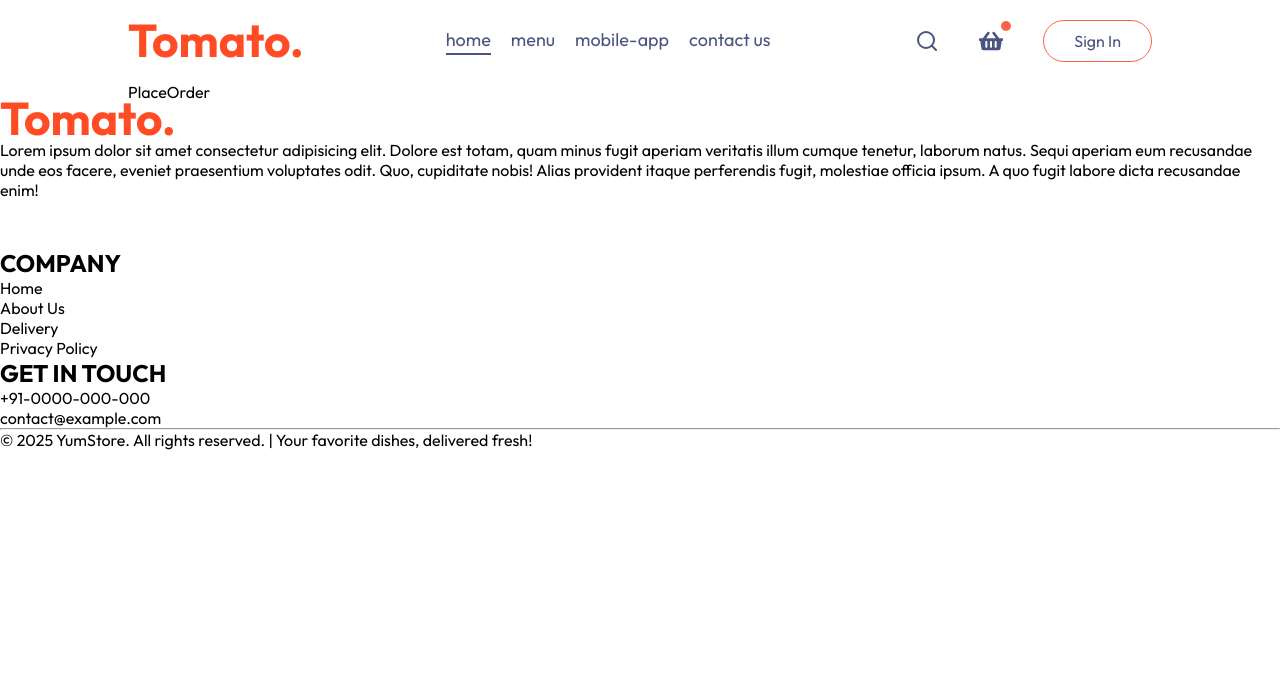
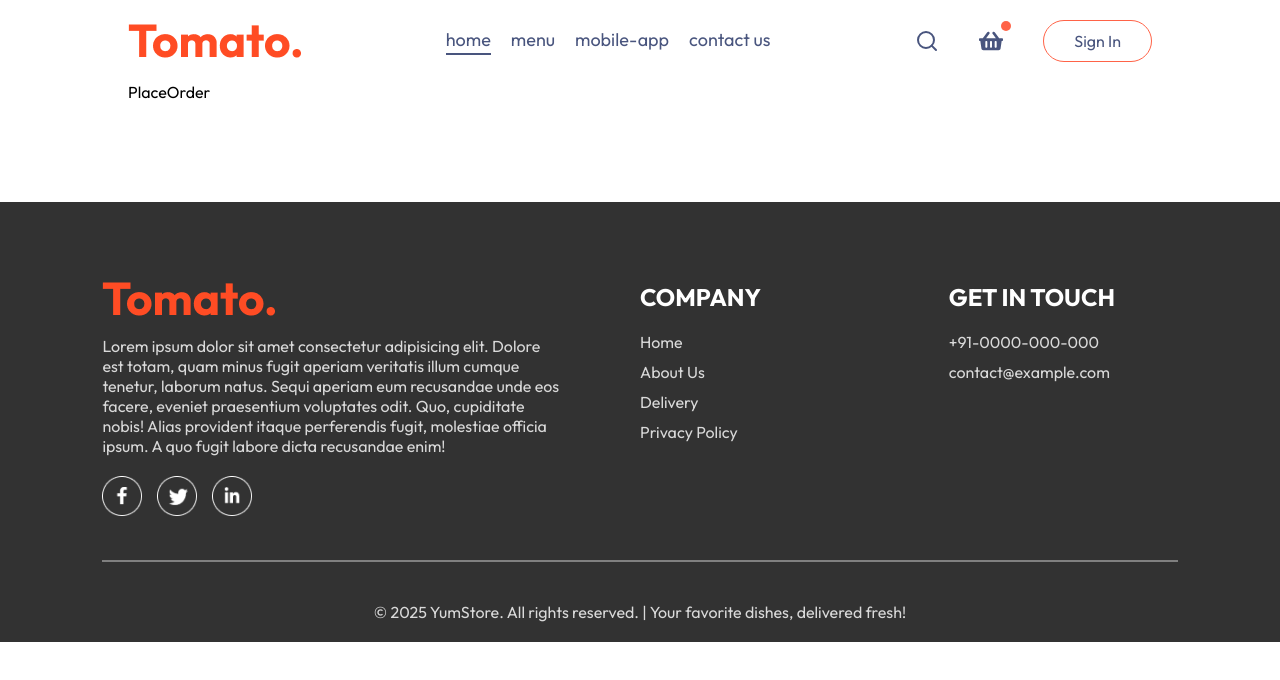
Before and after one commit to mahesh-pagrut/food-villa, a React (Vite) app in the folder frontend/: page /order in a window 1280 px wide. Shown: the top 680 px of the page. Built offline with nearby package versions, Linux system fonts and the light colour scheme.

Commit message:
footer ui done

```diff
--- a/frontend/src/components/Footer/Footer.css
+++ b/frontend/src/components/Footer/Footer.css
@@ -0,0 +1,50 @@
+.footer{
+    color:#d9d9d9;
+    background-color: #323232;
+    display: flex;
+    flex-direction: column;
+    align-items: center;
+    gap: 20px;
+    padding: 20px 8vw;
+    padding-top: 80px;
+    margin-top: 100px;
+}
+
+.footer-content{
+    width: 100%;
+    display: grid;
+    grid-template-columns: 2fr 1fr 1fr;
+    gap: 80px;
+}
+
+.footer-content-left, .footer-content-right, .footer-content-center{
+    display: flex;
+    flex-direction: column;
+    align-items: start;
+    gap: 20px;
+}
+
+
+.footer-content-left li, .footer-content-right li, .footer-content-center li {
+    list-style: none;
+    margin-bottom: 10px;
+    cursor: pointer;
+}
+
+
+.footer-content-right h2, .footer-content-center h2{
+    color: white;
+}
+
+.footer-social-icons img{
+    width: 40px;
+    margin-right: 15px;
+}
+
+.footer hr{
+    width: 100%;
+    height: 2px;
+    margin: 20px 0;
+    background-color: gray;
+    border: none;
+}
```
